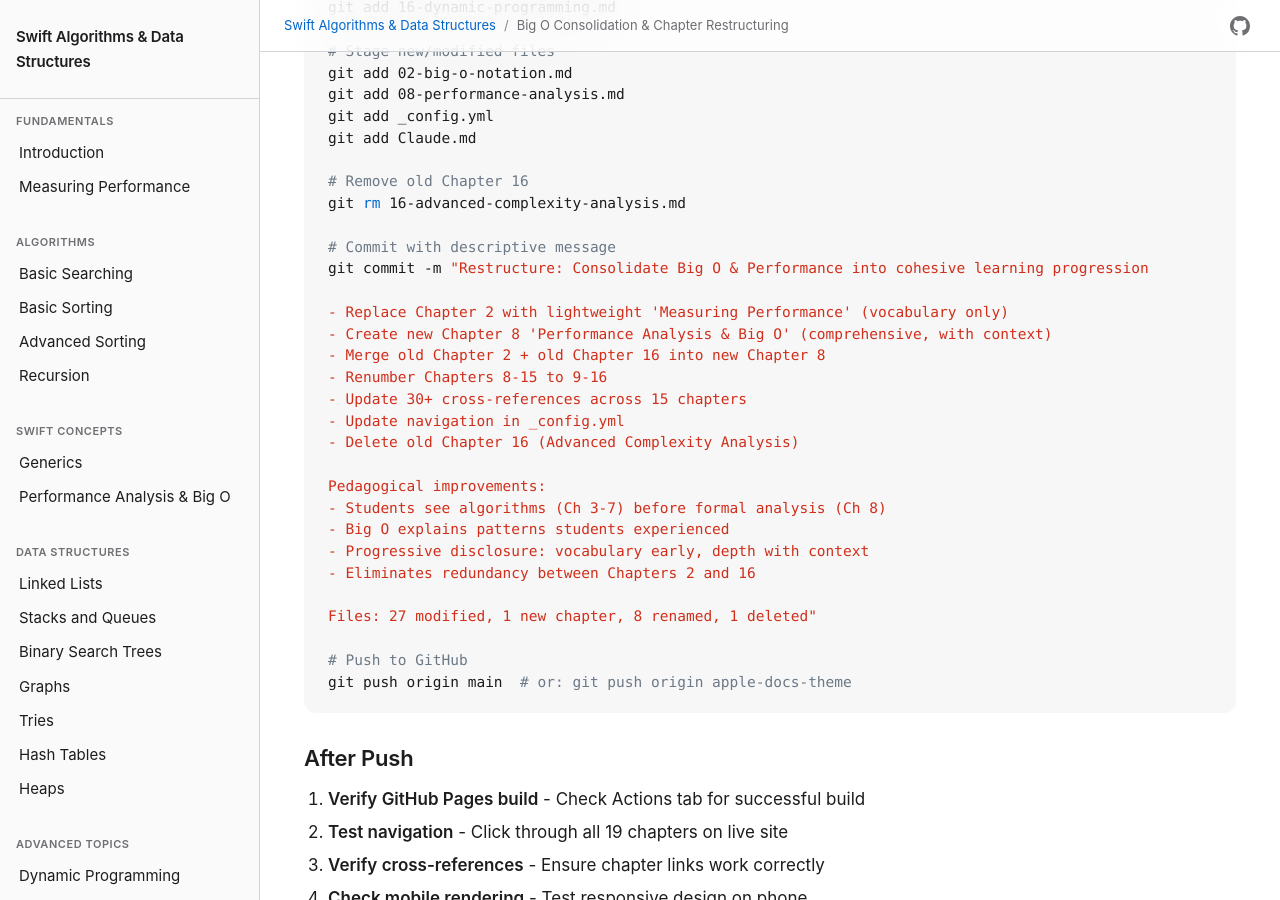
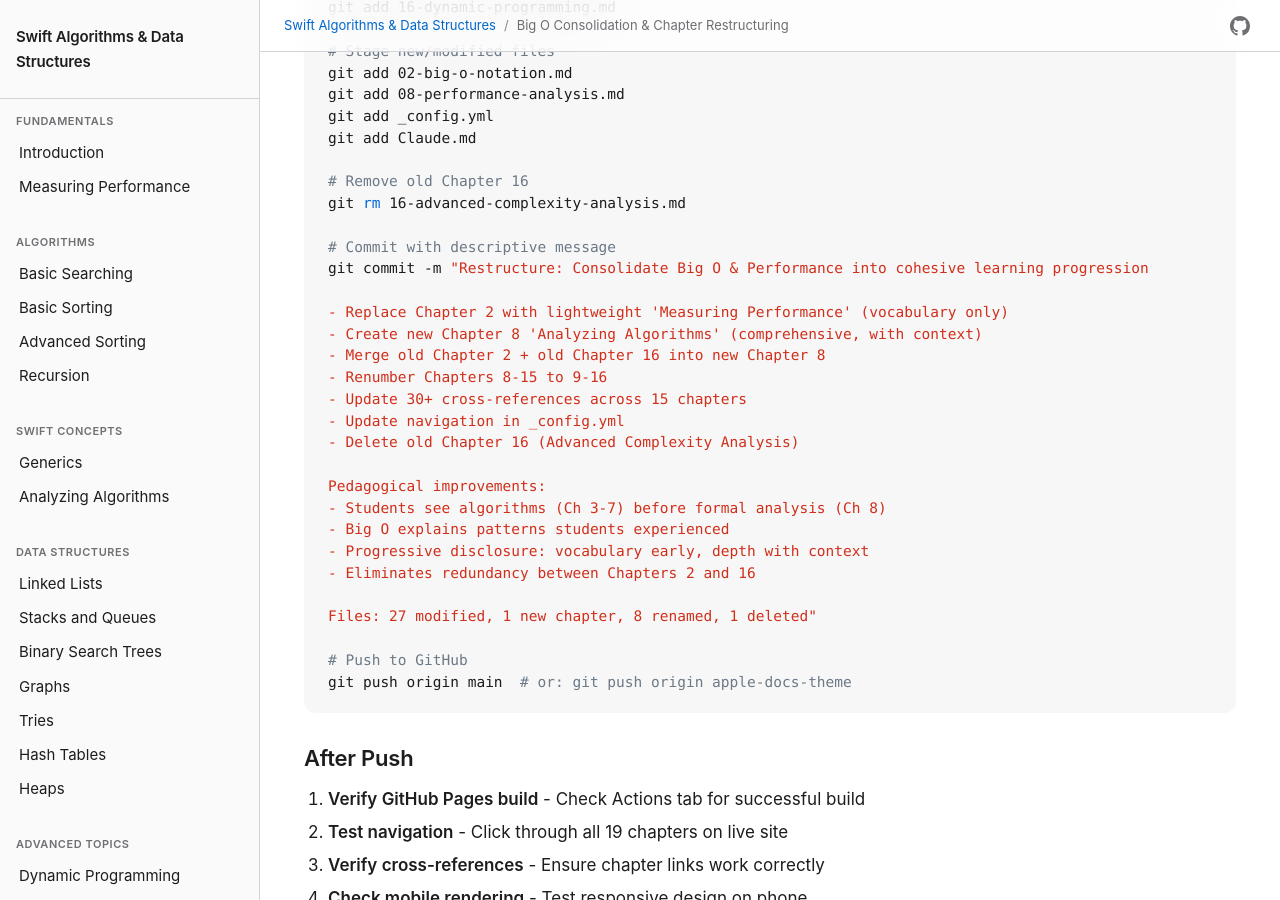
Before and after one commit to waynewbishop/swift-algorithms, a Jekyll site: the page built from BIG_O_CONSOLIDATION_REPORT.md, in a window 1280 px wide and 900 px high, scrolled down 15661 px. Built offline with Jekyll 4.4.1, drawn with Linux system fonts in a browser that asks for light colours; our own code applies the rules of GitHub Pages for plain Markdown files; some of the changed text lies outside the part shown.

Commit message:
Rename Chapter 8 from 'Performance Analysis & Big O Notation' to 'Analyzing Algorithms'
Improves clarity and distinction from Chapter 2 'Measuring Performance':
- Chapter 2: Measuring Performance (vocabulary)
- Chapter 8: Analyzing Algorithms (comprehensive analysis techniques)

Updated:
- Chapter title and heading in 08-performance-analysis.md
- Navigation in _config.yml
- Completion report documentation

🤖 Generated with Claude Code (https://claude.com/claude-code)

Co-Authored-By: Claude <noreply@anthropic.com>

````diff
--- a/BIG_O_CONSOLIDATION_REPORT.md
+++ b/BIG_O_CONSOLIDATION_REPORT.md
@@ -38,7 +38,7 @@ Successfully restructured the Swift Algorithms book to improve pedagogical flow
 
 ---
 
-### 2. Created New Chapter 8: "Performance Analysis & Big O Notation"
+### 2. Created New Chapter 8: "Analyzing Algorithms"
 
 **File**: `08-performance-analysis.md`
 
@@ -244,7 +244,7 @@ Successfully restructured the Swift Algorithms book to improve pedagogical flow
   chapters:
     - title: "Generics"
       url: "07-generics"
-    - title: "Performance Analysis & Big O"  # ← NEW
+    - title: "Analyzing Algorithms"  # ← NEW
       url: "08-performance-analysis"
 ```
 
@@ -322,7 +322,7 @@ Successfully restructured the Swift Algorithms book to improve pedagogical flow
 5. **Advanced Sorting** - Merge sort, quicksort
 6. **Recursion** - Base cases, recursive thinking, optimization
 7. **Generics** - Type parameters, constraints, protocols
-8. **Performance Analysis & Big O** - Comprehensive analysis (NEW POSITION)
+8. **Analyzing Algorithms** - Comprehensive analysis (NEW POSITION)
 9. **Linked Lists** - Singly, doubly linked lists
 10. **Stacks and Queues** - LIFO, FIFO data structures
 11. **Binary Search Trees** - Tree traversal, balancing
@@ -370,7 +370,7 @@ Successfully restructured the Swift Algorithms book to improve pedagogical flow
 - ✅ Students experience performance differences firsthand
 - ✅ Students build intuition before formalization
 
-**Chapter 8: Performance Analysis & Big O**
+**Chapter 8: Analyzing Algorithms**
 - ✅ NOW has context (students seen 5 algorithm chapters)
 - ✅ Explains patterns students already noticed
 - ✅ Motivation is clear: "Why was binary search faster?"
@@ -584,7 +584,7 @@ git rm 16-advanced-complexity-analysis.md
 git commit -m "Restructure: Consolidate Big O & Performance into cohesive learning progression
 
 - Replace Chapter 2 with lightweight 'Measuring Performance' (vocabulary only)
-- Create new Chapter 8 'Performance Analysis & Big O' (comprehensive, with context)
+- Create new Chapter 8 'Analyzing Algorithms' (comprehensive, with context)
 - Merge old Chapter 2 + old Chapter 16 into new Chapter 8
 - Renumber Chapters 8-15 to 9-16
 - Update 30+ cross-references across 15 chapters
--- a/_config.yml
+++ b/_config.yml
@@ -77,7 +77,7 @@ navigation:
     chapters:
       - title: "Generics"
         url: "07-generics"
-      - title: "Performance Analysis & Big O"
+      - title: "Analyzing Algorithms"
         url: "08-performance-analysis"
 
   - section: "Data Structures"
````
Also changed, not shown: 08-performance-analysis.md (+2 -2 lines).
